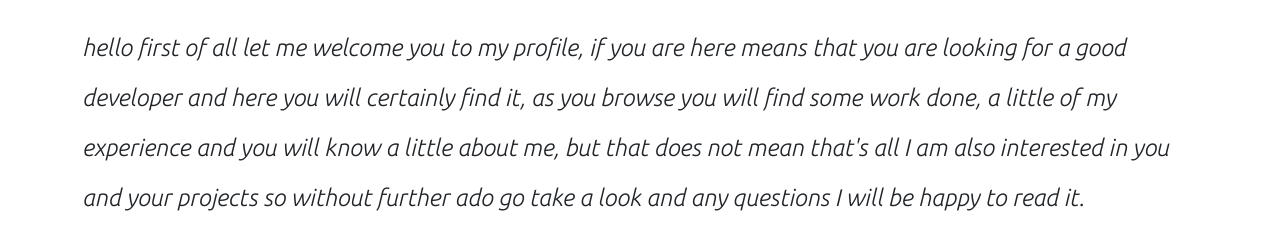
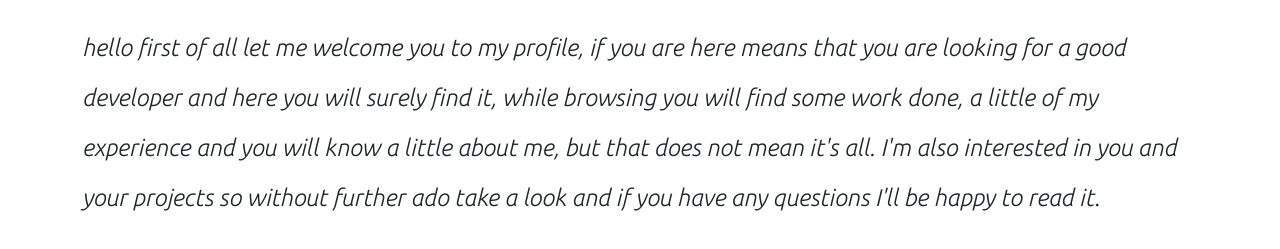
Before and after one commit to TorresFDev/PortfolioTorresF, a website: page index.html in a window 1280 px wide. Shown: the part 655-904 px from the top of the page. Drawn offline with nearby package versions, Linux system fonts and the light colour scheme.

Commit message:
se corrigio el parrafo de welcome

```diff
--- a/index.html
+++ b/index.html
@@ -124,7 +124,7 @@
             <h1 class= "txtWelcome animate__animated animate__bounceInDown animate__slower animate__delay-1s animate__repeat-3" >Welcome</h1>
               <h4 class="txtW">to my</h4>
                 <h2 class="txtW2">Portfolio</h2>
-            <p class="parrafoWel" id="experience">hello first of all let me welcome you to my profile, if you are here means that you are looking for a good developer and here you will certainly find it, as you browse you will find some work done, a little of my experience and you will know a little about me, but that does not mean that's all I am also interested in you and your projects so without further ado go take a look and any questions I will be happy to read it.</p>
+            <p class="parrafoWel" id="experience">hello first of all let me welcome you to my profile, if you are here means that you are looking for a good developer and here you will surely find it, while browsing you will find some work done, a little of my experience and you will know a little about me, but that does not mean it's all. I'm also interested in you and your projects so without further ado take a look and if you have any questions I'll be happy to read it.</p>
           </div>
         </div>
       </section><!-- FIN TITULO WELCOME-->
```
